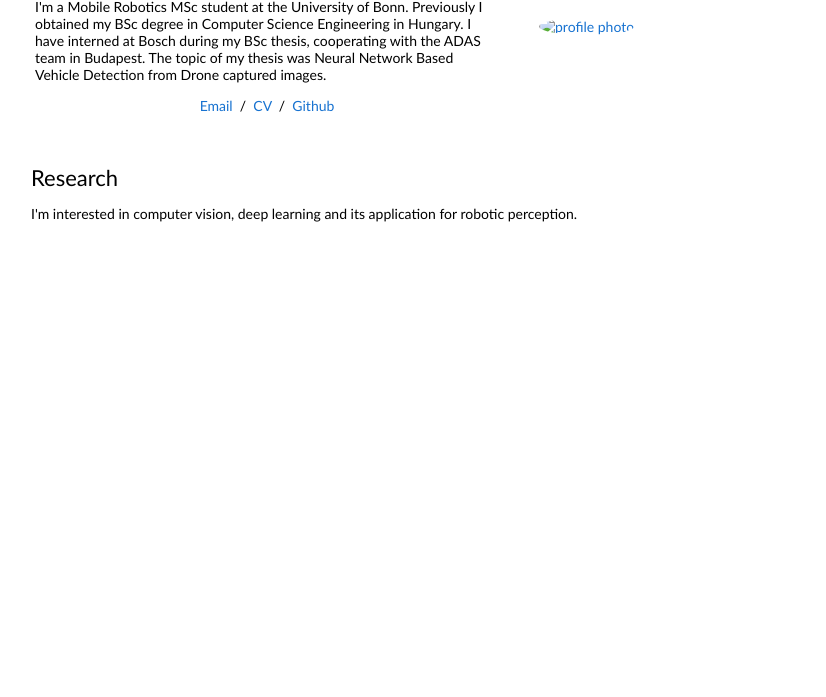
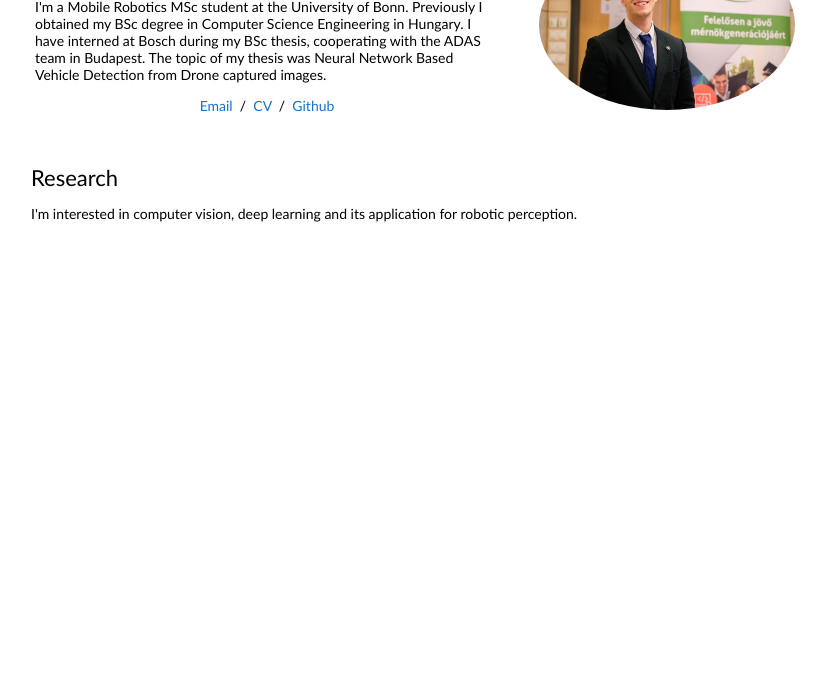
Before and after one commit to vrichard08/richardvarhelyi.github.io, a plain HTML site: page index.html in a window 1280 px wide. Shown: the part 103-800 px from the top of the page, without its empty margins (225-1051 px from the left). Drawn offline with Linux system fonts and the light colour scheme.

Commit message:
Update index.html

```diff
--- a/index.html
+++ b/index.html
@@ -33,7 +33,7 @@
                 </p>
               </td>
               <td style="padding:2.5%;width:37%;max-width:37%">
-                <a href="images/JonBarron.jpg"><img style="width:100%;max-width:100%;object-fit: cover; border-radius: 50%;" alt="profile photo" src="images/JonBarron.jpg" class="hoverZoomLink"></a>
+                <a href="images/IMG_9027.JPG"><img style="width:100%;max-width:100%;object-fit: cover; border-radius: 50%;" alt="profile photo" src="images/IMG_9027.JPG" class="hoverZoomLink"></a>
               </td>
             </tr>
           </tbody></table>
```
